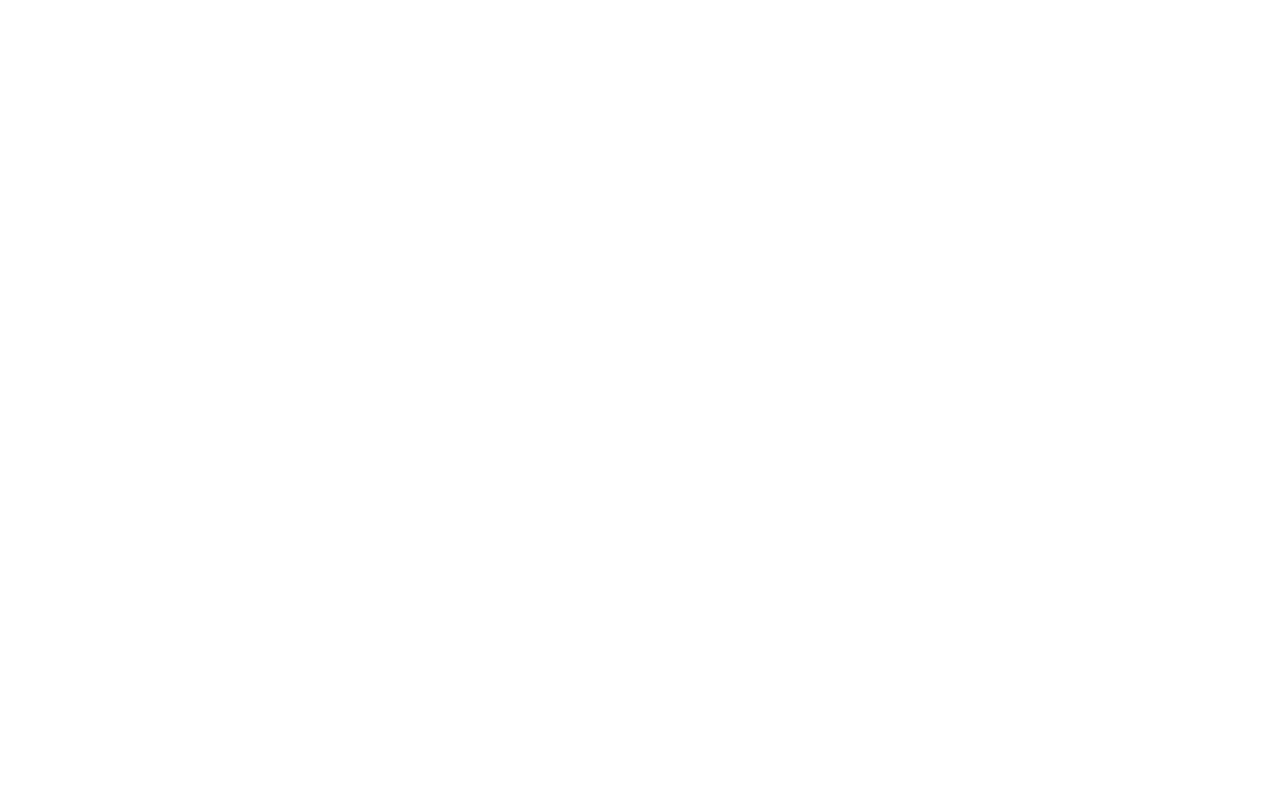
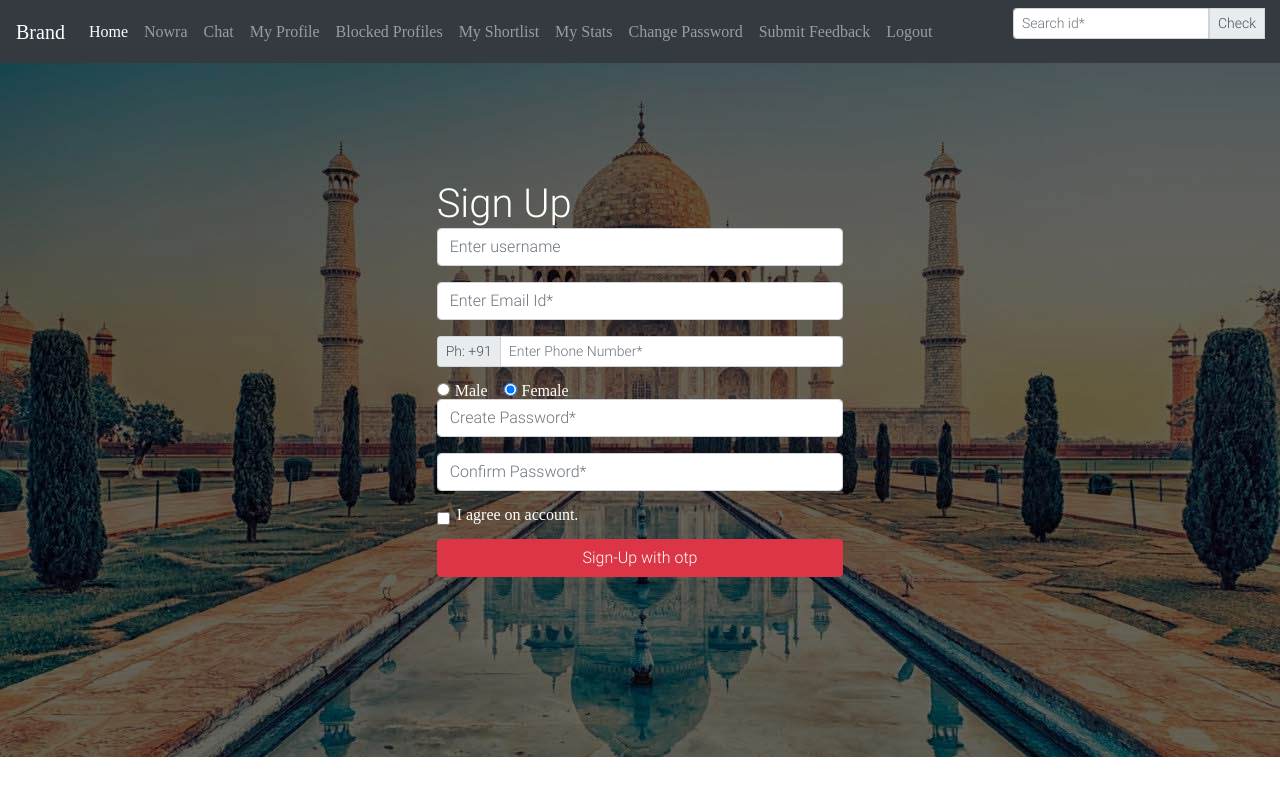
Before and after one commit to nagarajakv/martimonyhorat, a website: page index.htm at #!/create in a window 1280 px wide. Drawn offline with nearby package versions, Linux system fonts and the light colour scheme; some packages are replaced by stand-ins of ours; files whose address does not match are found by name.

Commit message:
createaccount

```diff
--- a/horat/horat.min.js
+++ b/horat/horat.min.js
@@ -42,3 +42,7 @@ main_app.controller('ForgotController', function($scope) {
 main_app.controller('UserController', function($scope) {
 
 });
+
+main_app.controller('CreateAccountController', function($scope) {
+	console.log($scope.uname);
+});
--- a/html/createaccount.html
+++ b/html/createaccount.html
@@ -1,11 +1,3 @@
-<link rel="stylesheet" media="screen" href="../lib/font-awesome/font-awesome.min.css">
-<link href="../lib/bootstrap/css/bootstrap.min.css" rel="stylesheet">
-<link href="../horat/horat.min.css" rel="stylesheet">
-
-<script src="../lib/jQuery/jQuery.min.js?v=1"></script>
-<script src="../lib/bootstrap/js/bootstrap.min.js?v=1"></script>
-
-
 <nav class="navbar navbar-expand-lg navbar-dark fixed-top bg-dark">
 	<a class="navbar-brand" href="">Brand</a>
 	<button class="navbar-toggler" type="button" data-toggle="collapse" data-target="#navbarCollapse" aria-controls="navbarCollapse" aria-expanded="false" aria-label="Toggle navigation">
@@ -57,7 +49,7 @@
 
 <div class="container-fluid signin_page create_page pattern_wave" style="background-image: url('../img/tajbg.jpg');background-repeat: no-repeat;
   background-attachment: fixed;
-  background-size: cover;">
+  background-size: cover;" ng-controller="CreateAccountController as c">
     <div class="row">
         <div class="col-lg-4 col-md-4 col-sm-2 col-xs-0"></div>
         <div class="col-lg-4 col-md-4 col-sm-8 col-xs-12">
@@ -68,14 +60,14 @@
                     </div>
                 </div>
                 <div class="panel-body" style="position:relative;">
-					<form action="/action_page.php" class="needs-validation" novalidate>
+					<form action="/action_page.php" class="needs-validation" novalidate ng-submit="CreateAccount()">
 					  <div class="form-group">
-						<input type="text" class="form-control" id="uname" placeholder="Enter username" name="uname" required>
+						<input type="text" class="form-control" id="uname" placeholder="Enter username" name="uname" ng-model="uname" required>
 						<div class="valid-feedback">Valid.</div>
 						<div class="invalid-feedback">Please fill out this field.</div>
 					  </div>
 					  <div class="form-group">
-						<input type="mail" class="form-control" id="emdi" placeholder="Enter Email Id*" name="emid" required>
+						<input type="mail" ng-model="email" class="form-control" id="emdi" placeholder="Enter Email Id*" name="emid" required>
 						<div class="valid-feedback">Valid.</div>
 						<div class="invalid-feedback">Please fill out this field.</div>
 					  </div>
@@ -83,32 +75,32 @@
 						 <div class="input-group-prepend">
 						   <span class="input-group-text">Ph: +91</span>
 						</div>
-						<input type="text" class="form-control" placeholder="Enter Phone Number*">
+						<input type="text" ng-model="phone" class="form-control" placeholder="Enter Phone Number*">
 					  </div>
 					  <div class="form-check-inline">
 					  <label class="form-check-label text-white">
-						<input type="radio" class="form-check-input" name="optradio">Male
+						<input type="radio" ng-model="gender"  class="form-check-input" name="optradio">Male
 					  </label>
 					</div>
 					<div class="form-check-inline">
 					  <label class="form-check-label text-white">
-						<input type="radio" class="form-check-input" name="optradio">Female
+						<input type="radio" ng-model="gender" class="form-check-input" name="optradio">Female
 					  </label>
 					</div>
 					  <div class="form-group">
-						<input type="text" class="form-control" id="upwd" placeholder="Create Password*" name="upwd" required>
+						<input type="text" ng-model="pwd" class="form-control" id="upwd" placeholder="Create Password*" name="upwd" required>
 						<div class="valid-feedback">Valid.</div>
 						<div class="invalid-feedback">Please fill out this field.</div>
 					  </div>
 					  <div class="form-group">
-						<input type="text" class="form-control" id="ucpwd" placeholder="Confirm Password*" name="ucpwd" required>
+						<input type="text" ng-model="cpwd"  class="form-control" id="ucpwd" placeholder="Confirm Password*" name="ucpwd" required>
 						<div class="valid-feedback">Valid.</div>
 						<div class="invalid-feedback">Please fill out this field.</div>
 					  </div>
 
 					  <div class="form-group form-check">
 						<label class="form-check-label text-white">
-						  <input class="form-check-input" type="checkbox" name="remember" required> I agree on account.
+						  <input ng-model="agree"  class="form-check-input" type="checkbox" name="remember" required> I agree on account.
 						  <div class="valid-feedback">Valid.</div>
 						  <div class="invalid-feedback">Check this checkbox to continue.</div>
 						</label>
--- a/scripts/app.js
+++ b/scripts/app.js
@@ -22,6 +22,10 @@ main_app.config(function($routeProvider) {
   .when("/forgot", {
     templateUrl : "html/forgot.html",
 	controller : "ForgotController"
+  })
+  .when("/create", {
+    templateUrl : "html/createaccount.html",
+	controller : "CreateAccountController"
   });
   //.otherwise({redirectTo: '/'});
 
```
Also changed, not shown: 1 other file.
